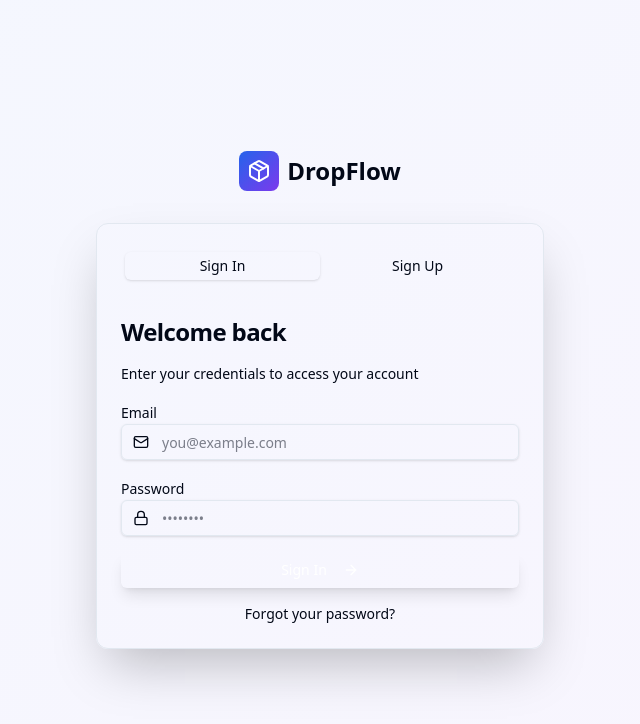
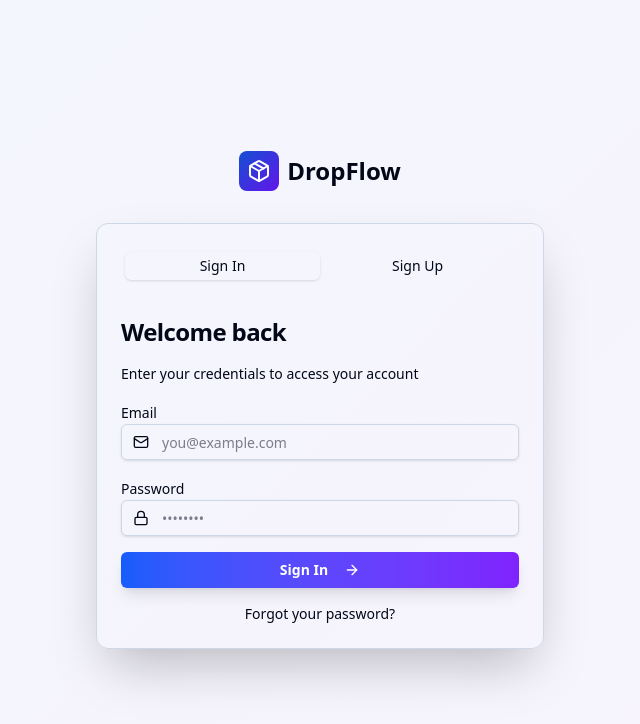
Before and after one commit to profitsai/dropflow-web, a React (Vite) app: page /auth in a window 1280 px wide. Shown: the top 724 px of the page, without its empty margins (320-960 px from the left). Built offline with nearby package versions, Linux system fonts and the light colour scheme.

Commit message:
Fix button contrast and color scheme

```diff
--- a/src/components/ui/button.tsx
+++ b/src/components/ui/button.tsx
@@ -14,7 +14,7 @@ const buttonVariants = cva(
         secondary: "bg-secondary text-secondary-foreground shadow-sm hover:bg-secondary/80",
         ghost: "hover:bg-accent hover:text-accent-foreground",
         link: "text-primary underline-offset-4 hover:underline",
-        hero: "bg-gradient-to-r from-primary to-secondary text-white shadow-lg hover:shadow-xl hover:scale-105 transition-all",
+        hero: "bg-gradient-to-r from-blue-600 to-violet-600 text-white font-semibold shadow-lg hover:shadow-xl hover:scale-105 hover:from-blue-700 hover:to-violet-700 transition-all",
       },
       size: {
         default: "h-9 px-4 py-2",
--- a/src/index.css
+++ b/src/index.css
@@ -9,21 +9,21 @@
   --card-foreground: 222.2 84% 4.9%;
   --popover: 0 0% 100%;
   --popover-foreground: 222.2 84% 4.9%;
-  --primary: 221.2 83.2% 53.3%;
-  --primary-foreground: 210 40% 98%;
-  --secondary: 262.1 83.3% 57.8%;
-  --secondary-foreground: 210 40% 98%;
+  --primary: 221.2 83.2% 45%;
+  --primary-foreground: 0 0% 100%;
+  --secondary: 262.1 83.3% 50%;
+  --secondary-foreground: 0 0% 100%;
   --muted: 210 40% 96.1%;
-  --muted-foreground: 215.4 16.3% 46.9%;
+  --muted-foreground: 215.4 16.3% 40%;
   --accent: 210 40% 96.1%;
   --accent-foreground: 222.2 47.4% 11.2%;
   --destructive: 0 84.2% 60.2%;
-  --destructive-foreground: 210 40% 98%;
+  --destructive-foreground: 0 0% 100%;
   --success: 142.1 76.2% 36.3%;
-  --success-foreground: 355.7 100% 97.3%;
-  --border: 214.3 31.8% 91.4%;
-  --input: 214.3 31.8% 91.4%;
-  --ring: 221.2 83.2% 53.3%;
+  --success-foreground: 0 0% 100%;
+  --border: 214.3 31.8% 85%;
+  --input: 214.3 31.8% 85%;
+  --ring: 221.2 83.2% 45%;
   --radius: 0.5rem;
 }
 
```
